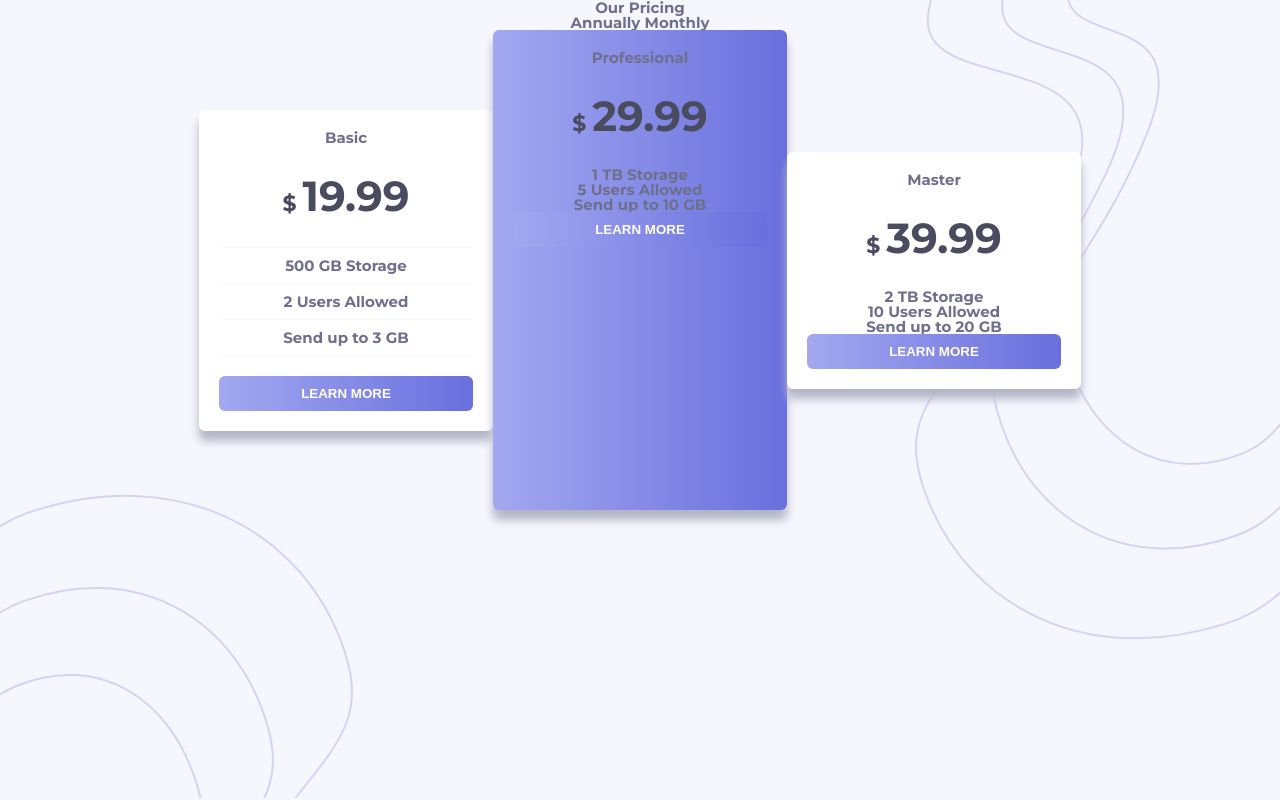
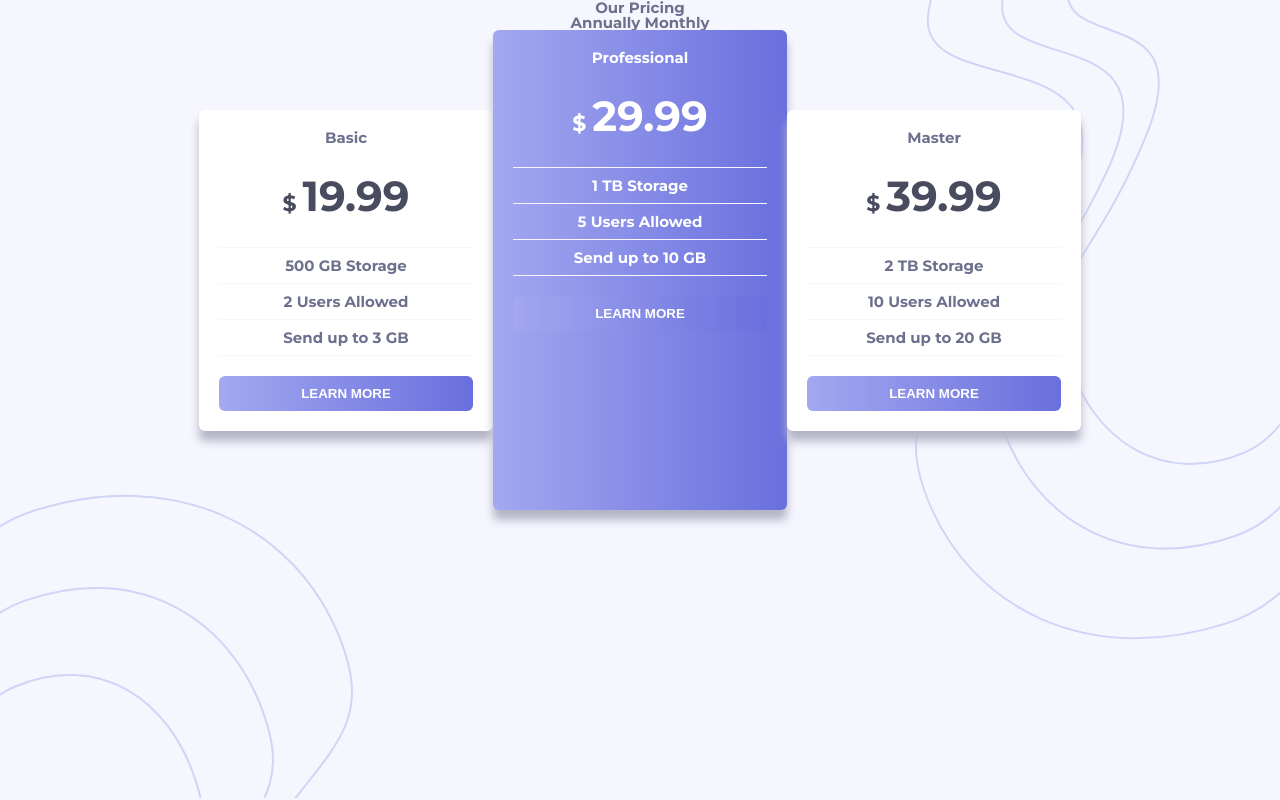
Before and after one commit to CorbicBojana/JS6, a website: page dist/index.html in a window 1280 px wide. Drawn offline with Linux system fonts and the light colour scheme.

Commit message:
add style for col

```diff
--- a/app/scss/main.scss
+++ b/app/scss/main.scss
@@ -46,6 +46,19 @@ html {
   .col-blue {
     height: 60vh;
     background-image: $primary-color;
+    color: $white-color;
+
+    h2 {
+      color: $white-color;
+    }
+
+    .list-item-white {
+      border-top: 0.1rem solid $white-color;
+
+      &:last-child {
+        border-bottom: 0.1rem solid $white-color;
+      }
+    }
   }
 
   img {
```
Also changed, not shown: dist/css/main.css, dist/css/main.min.css, dist/index.html.
